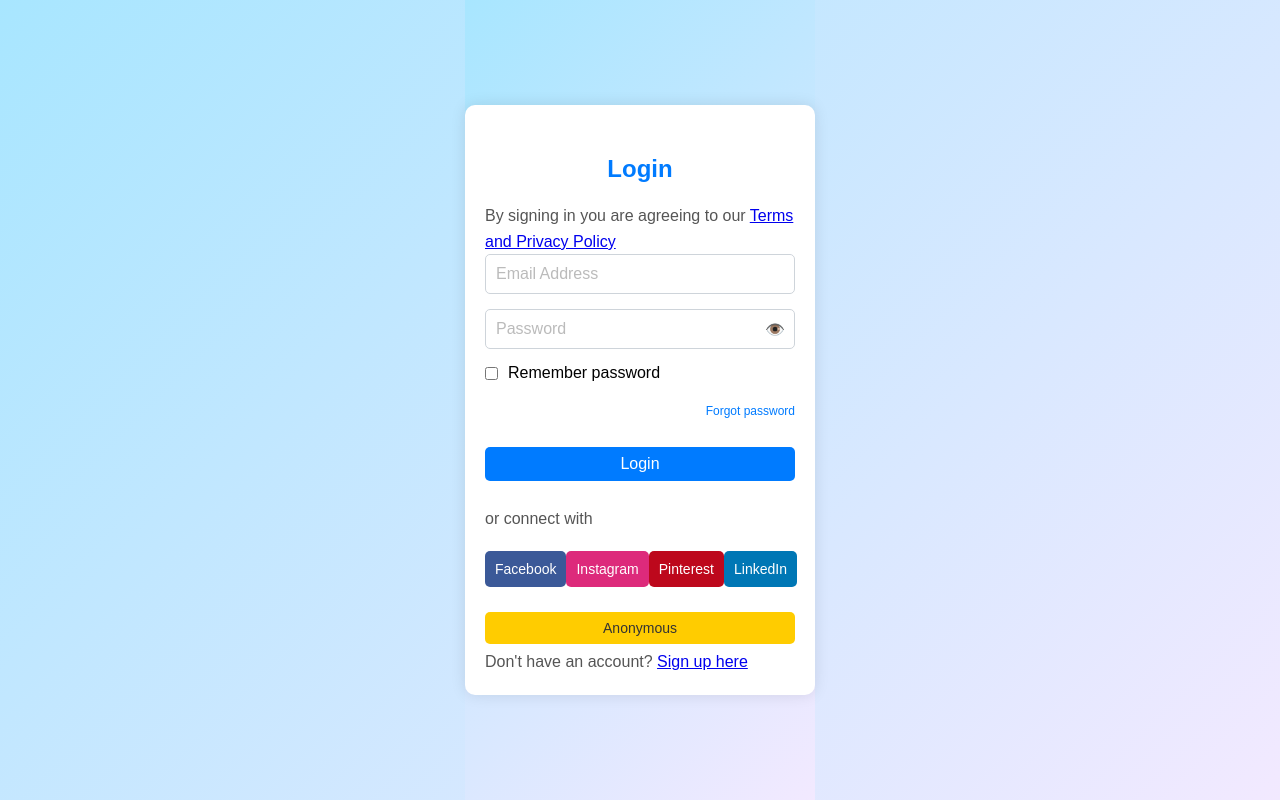
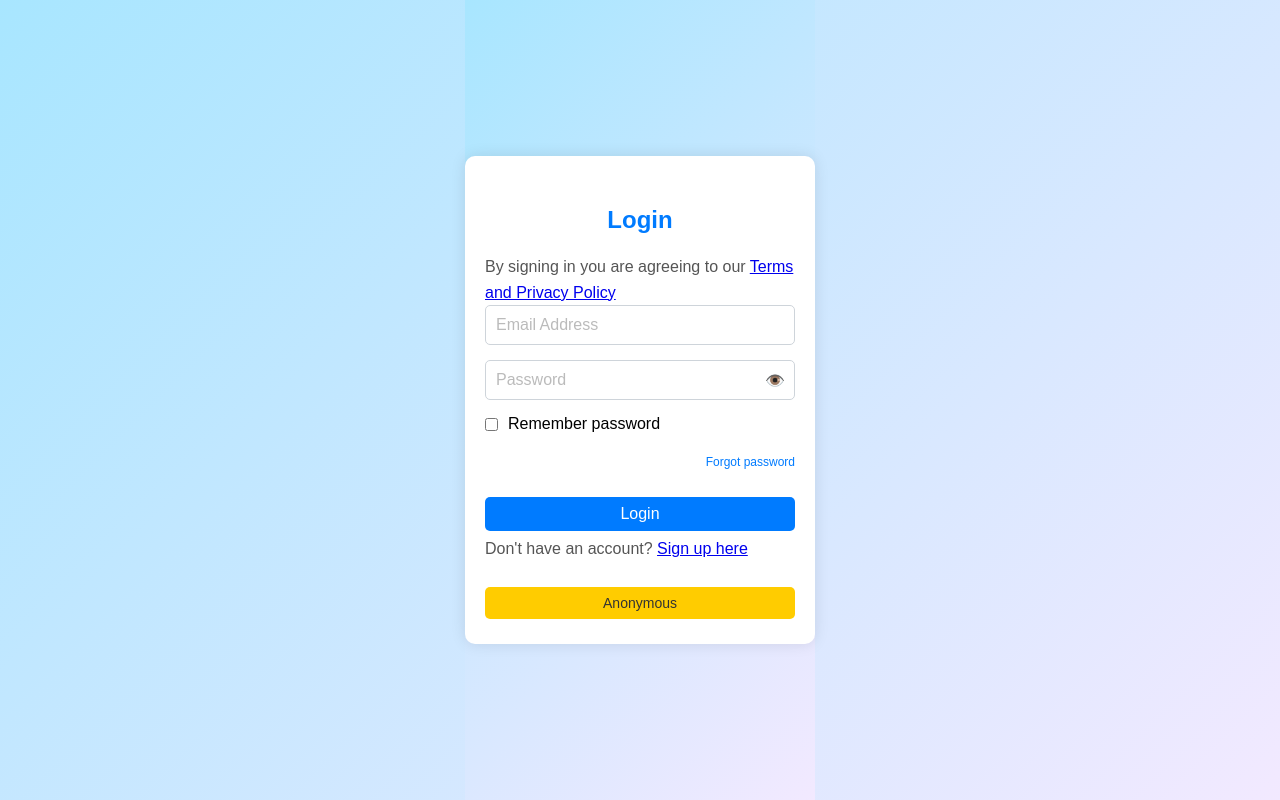
Before and after one commit to Animeshsharma4/fruits.ai, a React (Create React App) app in the folder client/: page / in a window 1280 px wide. Built offline with nearby package versions, Linux system fonts and the light colour scheme; the HTML template or start-up script is replaced by a standard one.

Commit message:
login page improved

```diff
--- a/client/src/components/Login.js
+++ b/client/src/components/Login.js
@@ -123,7 +123,7 @@ const Login = () => {
 
       <button onClick={handleLogin}>Login</button>
 
-      <p className="social-login">or connect with</p>
+      {/* <p className="social-login">or connect with</p>
 
       <div className="social-login">
         <a href="/login-facebook" className="facebook">
@@ -138,15 +138,16 @@ const Login = () => {
         <a href="/login-linkedin" className="linkedin">
           LinkedIn
         </a>
-      </div>
+      </div> */}
 
-      <div className="anonymous-login">
-        <button onClick={() => navigate('/home')}>Anonymous</button>
-      </div>
+
 
       {/* Add the sign-up option here */}
       <div className="signup-option">
         <p>Don't have an account? <a href='/Signup'>Sign up here</a></p>
+      </div>
+      <div className="anonymous-login">
+        <button onClick={() => navigate('/home')}>Anonymous</button>
       </div>
     </div>
   );
```
